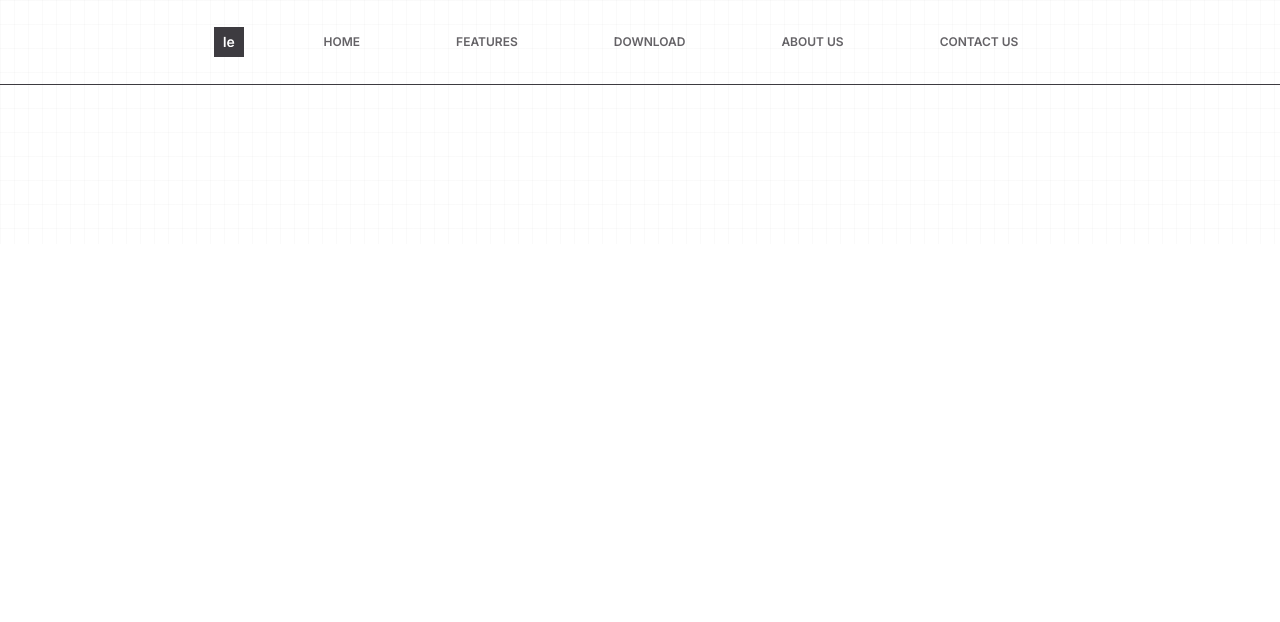
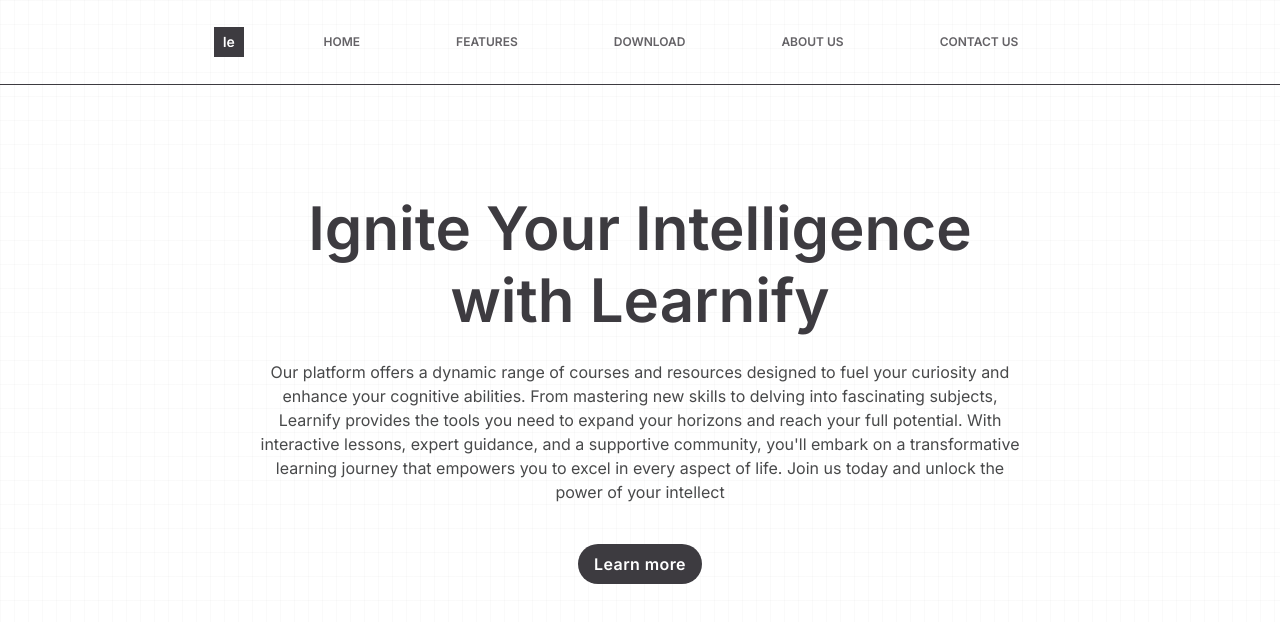
Before and after one commit to gihanchamila/learnify, a React (Vite) app: page / in a window 1280 px wide. Shown: the top 622 px of the page. Built offline with nearby package versions, Linux system fonts and the light colour scheme.

Commit message:
Added title description and CTA button in hero section

```diff
--- /dev/null
+++ b/src/assets/Arrow.jsx
@@ -0,0 +1,12 @@
+import React from 'react'
+
+const Arrow = () => {
+  return (
+    <svg xmlns="http://www.w3.org/2000/svg" viewBox="0 0 24 24" fill="currentColor" class="w-6 h-6">
+        <path fill-rule="evenodd" d="M16.72 7.72a.75.75 0 0 1 1.06 0l3.75 3.75a.75.75 0 0 1 0 1.06l-3.75 3.75a.75.75 0 1 1-1.06-1.06l2.47-2.47H3a.75.75 0 0 1 0-1.5h16.19l-2.47-2.47a.75.75 0 0 1 0-1.06Z" clip-rule="evenodd" />
+    </svg>
+
+  )
+}
+
+export default Arrow
--- a/src/components/Hero.jsx
+++ b/src/components/Hero.jsx
@@ -1,14 +1,24 @@
 import React, { useRef } from 'react'
 import Section from './Section'
+import Button from './Button'
+import Arrow from '../assets/Arrow'
 
 const Hero = () => {
 
   const parallaxRef = useRef(null)
 
   return (
-    <Section id={`hero`} >
+    <Section id={`hero`} className={`pt-[12rem] -mt-[5.25rem]`} customPadding={true} >
       <div>
             <div className="grid-background"></div>
+            <div className='container relative' ref={parallaxRef}>
+              <div className=' col-start-3 col-span-8 justify-start relative z-1 max-w-[62rem] mx-auto text-center mb-[3.875rem] md:mb-20 lg:mb-[6.25rem]'>
+                <h1 className="h1 mb-6 text-p-10">Ignite Your Intelligence with Learnify</h1>
+                <p className="body-1 max-w-3xl mx-auto mb-6 text-p-9 lg:mb-8">Our platform offers a dynamic range of courses and resources designed to fuel your curiosity and enhance your cognitive abilities. From mastering new skills to delving into fascinating subjects, Learnify provides the tools you need to expand your horizons and reach your full potential. With interactive lessons, expert guidance, and a supportive community, you'll embark on a transformative learning journey that empowers you to excel in every aspect of life. Join us today and unlock the power of your intellect</p>
+                <Button primary={true} white={true}>Learn more</Button>
+              </div>
+            </div>
+
       </div>
     </Section>
   )
--- a/tailwind.config.js
+++ b/tailwind.config.js
@@ -54,6 +54,12 @@
   plugins: [plugin(function({ addUtilities, addComponents, addBase,  e, config }) {
     addBase({});
     addComponents({
+
+      ".container": {
+          "@apply grid grid-cols-12 max-w-[77.5rem] mx-auto px-5 md:px-10 xl:max-w-[87.5rem]":
+          {},
+      },
+
       ".h1": {
         "@apply font-semibold text-[2.5rem] leading-[3.25rem] md:text-[2.75rem] md:leading-[3.75rem] lg:text-[3.25rem] lg:leading-[4.0625rem] xl:text-[3.75rem] xl:leading-[4.5rem]":
           {},
```
